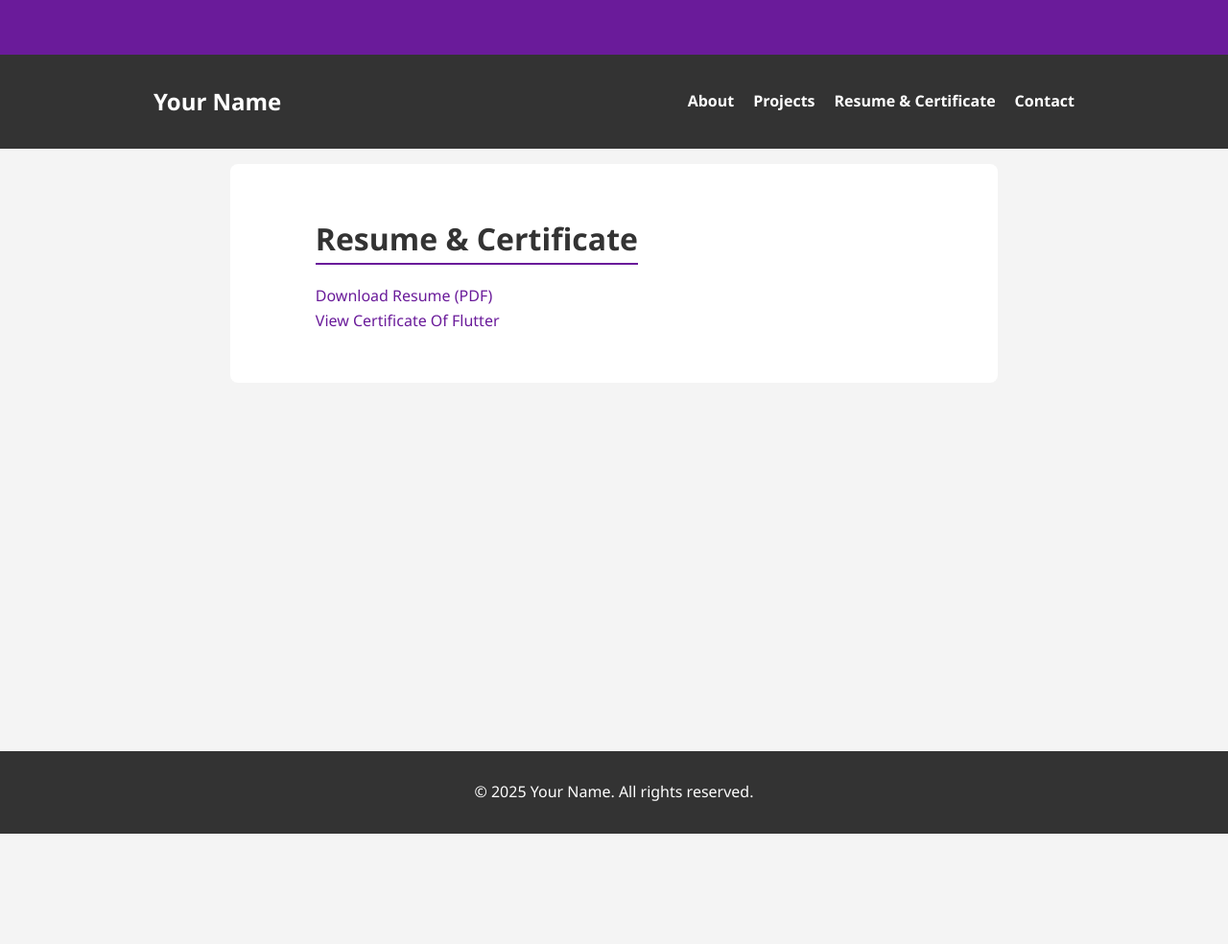
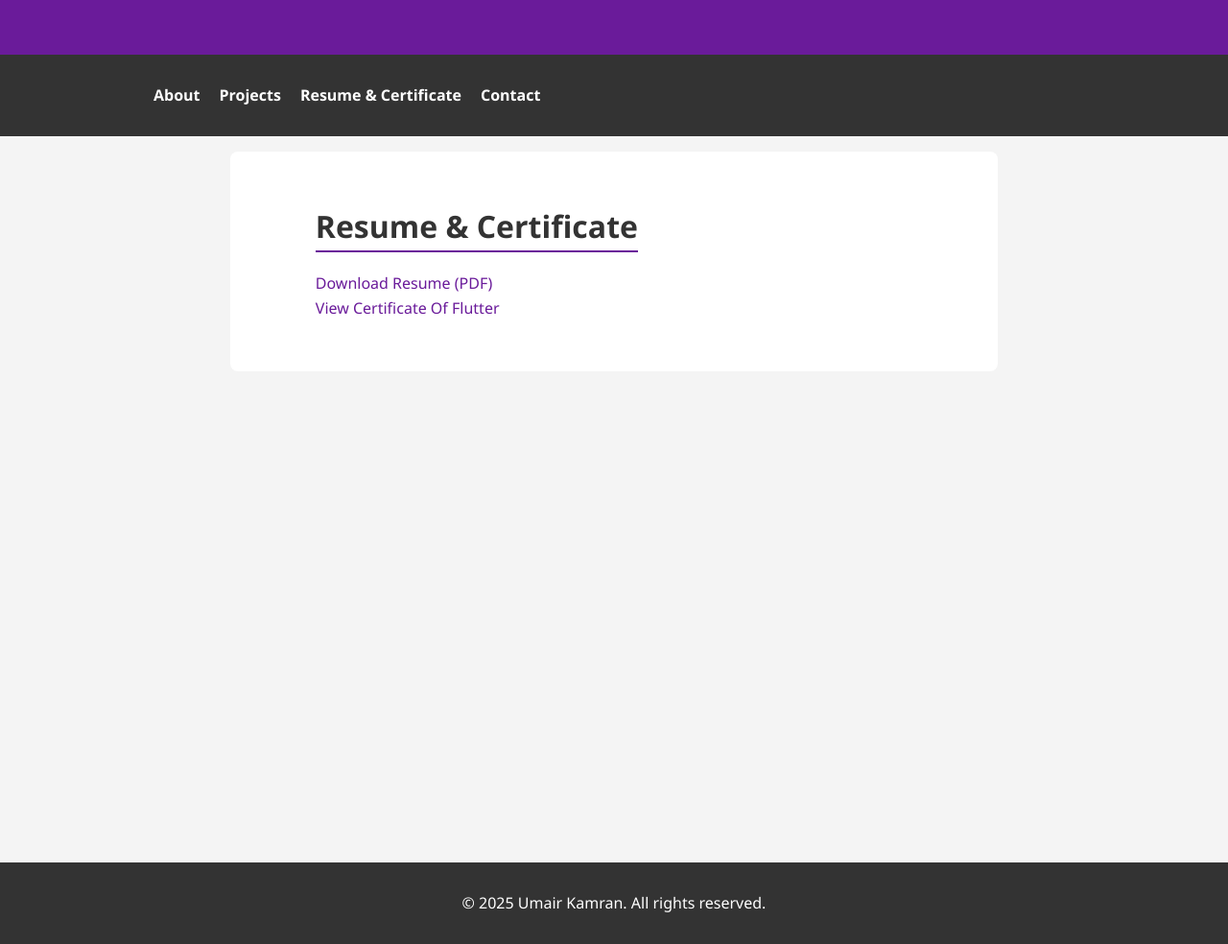
Before and after one commit to muqadaskhan129/pp, a plain HTML site: page resume.html in a window 1280 px wide. Shown: the part 205-1189 px from the top of the page at 96% size. Before the commit the page ends 1074 px from the top, so only its background shows below. Drawn offline with Linux system fonts and the light colour scheme.

Commit message:
resume.html

```diff
--- a/resume.html
+++ b/resume.html
@@ -16,7 +16,6 @@
   </header>
   <nav>
     <div class="container nav-container">
-      <h1 class="logo">Your Name</h1>
       <ul class="nav-links">
         <li><a href="/index.html">About</a></li>
         <li><a href="/project.html">Projects</a></li>
@@ -33,9 +32,9 @@
     </div>
   </section>
 
-<footer>
+<footer style="margin-top: 40%;">
     <div class="container">
-      <p>© 2025 Your Name. All rights reserved.</p>
+      <p>© 2025 Umair Kamran. All rights reserved.</p>
     </div>
   </footer>
 
```
